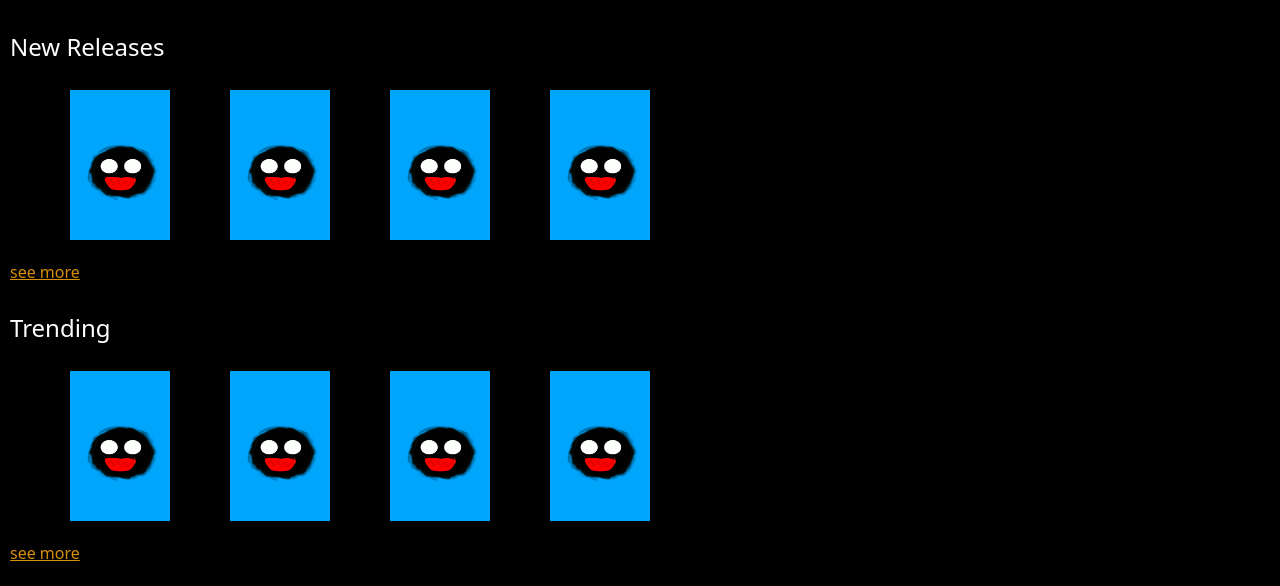
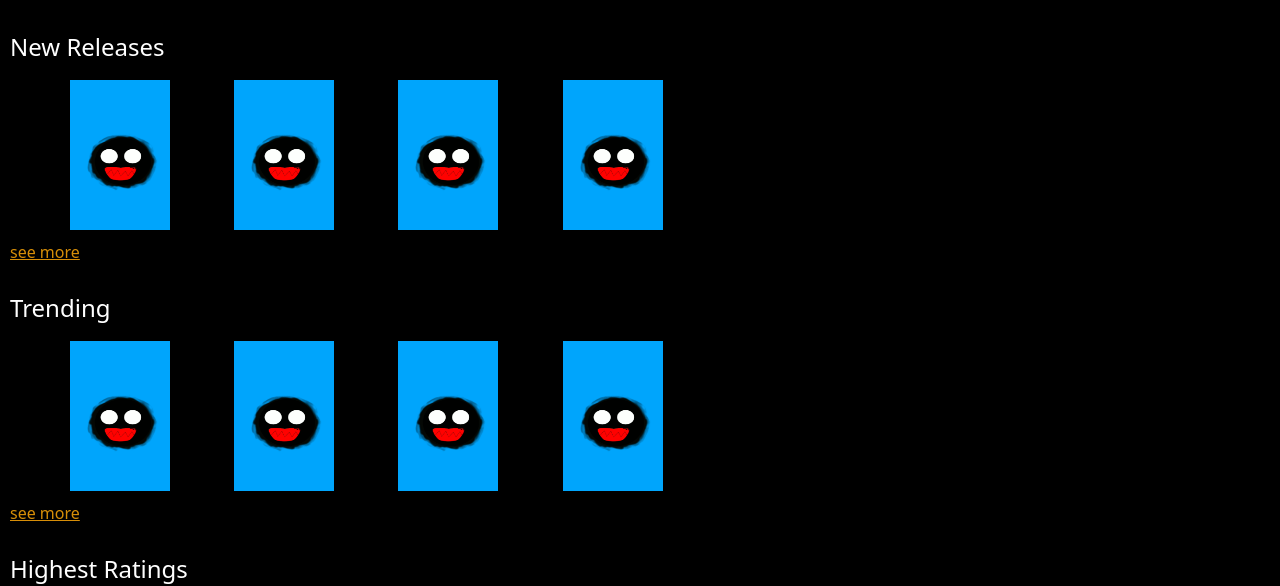
Before and after one commit to patrickaigbogun/Movie-Bay, a plain HTML site: page index.html in a window 1280 px wide. Shown: the part 231-817 px from the top of the page. Drawn offline with nearby package versions, Linux system fonts and the light colour scheme; files that its build step writes are made by us from their sources.

Commit message:
removed flex styling

```diff
--- a/STYLESHEETS/IDX-3.css
+++ b/STYLESHEETS/IDX-3.css
@@ -55,8 +55,7 @@ section{
 }
 .movie-section{
     padding: 10px 30px;
-    display: flex;
-    flex-wrap: wrap;
+
     justify-content: center;
 }
 .movie-link{
@@ -64,7 +63,6 @@ section{
 }
 .movie-thumbnail{
     margin: 0;
-    transition: w;
 }
 .seemore{
     color: rgb(215, 142, 8);
@@ -90,10 +88,6 @@ footer a:hover{
 /* FOOTER AREA*/
 
 @media only screen and ( min-width: 768px ){
-    .movie-section{
-        flex-wrap: nowrap;
-        justify-content: left;
-    }
     .nav-form{
         right: 0;
         position: absolute;
--- a/index.html
+++ b/index.html
@@ -4,7 +4,7 @@
     <title>Movies Bay</title>
     <meta charset="utf-8">
     <meta name="viewport" content="width=device-width, initial-scale=1.0">
-    <link rel="stylesheet" href="bootstrap-5.0.2-dist/css/bootstrap.min.css">
+    <link rel="stylesheet" href="assets/dist/css/bootstrap.min.css">
     <link rel="stylesheet" href="STYLESHEETS/IDX-3.css">
 </head>
 <body>
@@ -100,6 +100,6 @@
     </div>
 </footer>
      <script src="main.js"></script>
-    <script src="bootstrap-5.0.2-dist/js/bootstrap.min.js"></script>
+    <script src="assets/dist/js/bootstrap.bundle.min.js"></script>
 </body>
 </html>
```
